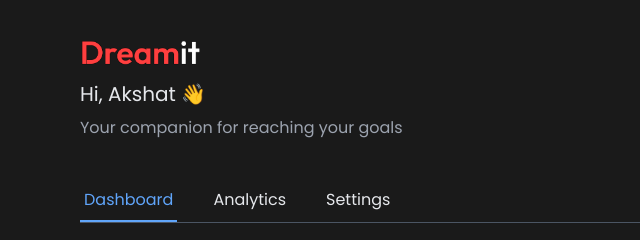
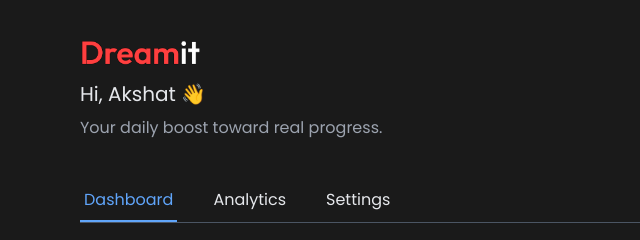
Before and after one commit to devauradigital/dreamit, a plain HTML site: page index.html in a window 1280 px wide. Shown: the top 240 px of the page, 0-640 px from the left. Drawn offline with nearby package versions, Linux system fonts and the light colour scheme; no server answers.

Commit message:
Update index.html

```diff
--- a/index.html
+++ b/index.html
@@ -173,7 +173,7 @@
                     <p class="text-xl text-gray-200 mt-2">Hi, Akshat <span class="wave-hand">👋</span></p>
                 </div>
             </div>
-            <p class="text-gray-300 mt-2">Your companion for reaching your goals</p>
+            <p class="text-gray-300 mt-2">Your daily boost toward real progress.</p>
         </header>
         <nav class="mb-8 border-b" style="border-color: #4b5563;">
             <ul class="nav-tabs flex space-x-4 sm:space-x-8 overflow-x-auto md:overflow-visible">
```
